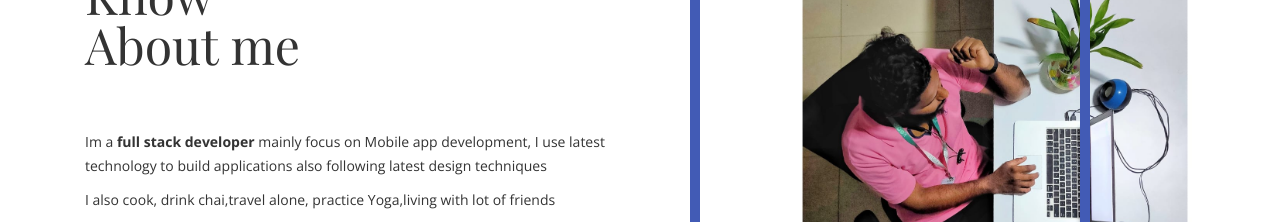
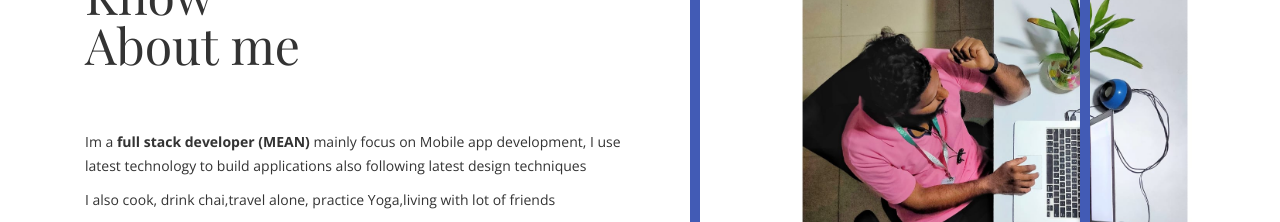
Before and after one commit to wazimBadsha/prof, a plain HTML site: page index.html in a window 1280 px wide. Shown: the part 980-1202 px from the top of the page. Drawn offline with nearby package versions, Linux system fonts and the light colour scheme; files whose address does not match are found by name; a web font is replaced by a local one.

Commit message:
Update index.html
text change

```diff
--- a/index.html
+++ b/index.html
@@ -70,7 +70,7 @@
             <h4>01</h4>
             <h1 class="size-50">Know <br/> About me</h1>
             <div class="h-50"></div>
-            <p>Im a <b>full stack developer</b> mainly focus on Mobile app development, I use latest
+            <p>Im a <b>full stack developer (MEAN) </b> mainly focus on Mobile app development, I use latest
                 technology to build applications also following latest design techniques</p>
             <p>I also cook, drink chai,travel alone, practice Yoga,living with lot of friends </p>
             <p>I've done many things in this life, but what I'm most proud of is learning to live
```
